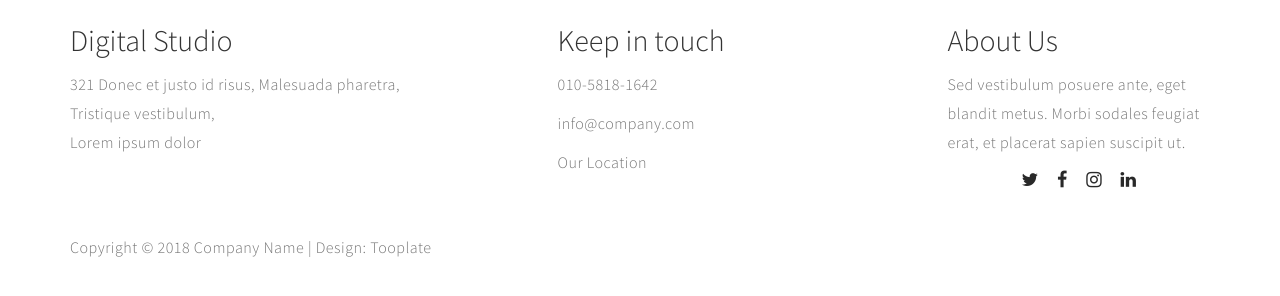
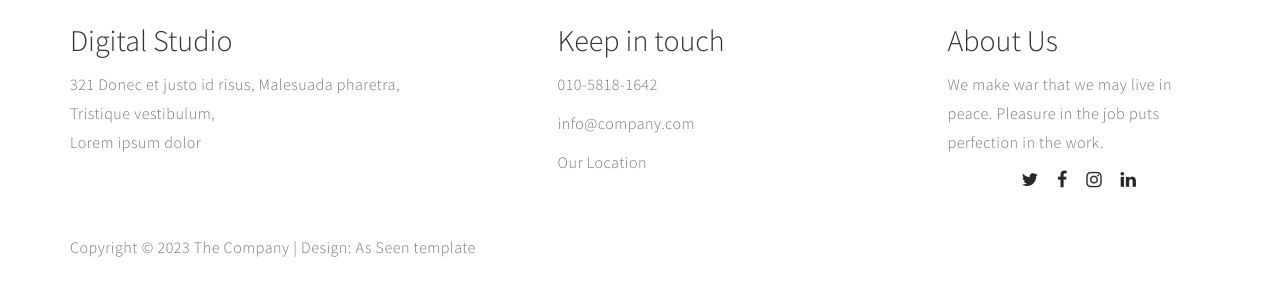
Before and after one commit to stevenlee4083/art_studio, a plain HTML site: page index.html in a window 1280 px wide. Shown: the part 3688-3984 px from the top of the page. Drawn offline with Linux system fonts and the light colour scheme; files whose address does not match are found by name.

Commit message:
Update index.html

```diff
--- a/index.html
+++ b/index.html
@@ -353,7 +353,7 @@
                <div class="col-md-3 col-sm-12">
 
                     <h2>About Us</h2>
-                    <p>Sed vestibulum posuere ante, eget blandit metus. Morbi sodales feugiat erat, et placerat sapien suscipit ut.</p>
+                    <p>We make war that we may live in peace. Pleasure in the job puts perfection in the work. <Education is the best provision for the journey to old age./p>
                     <ul class="social-icon">
                          <li><a href="#" class="fa fa-twitter"></a></li>
                          <li><a href="#" class="fa fa-facebook"></a></li>
@@ -367,9 +367,9 @@
 
                <div class="col-md-12 col-sm-12">
                     <div class="copyright-text">
-                         <p>Copyright © 2018 Company Name
+                         <p>Copyright © 2023 The Company
 
-                         | Design: Tooplate</p>
+                         | Design: As Seen template</p>
                     </div>
                </div>
 
```
